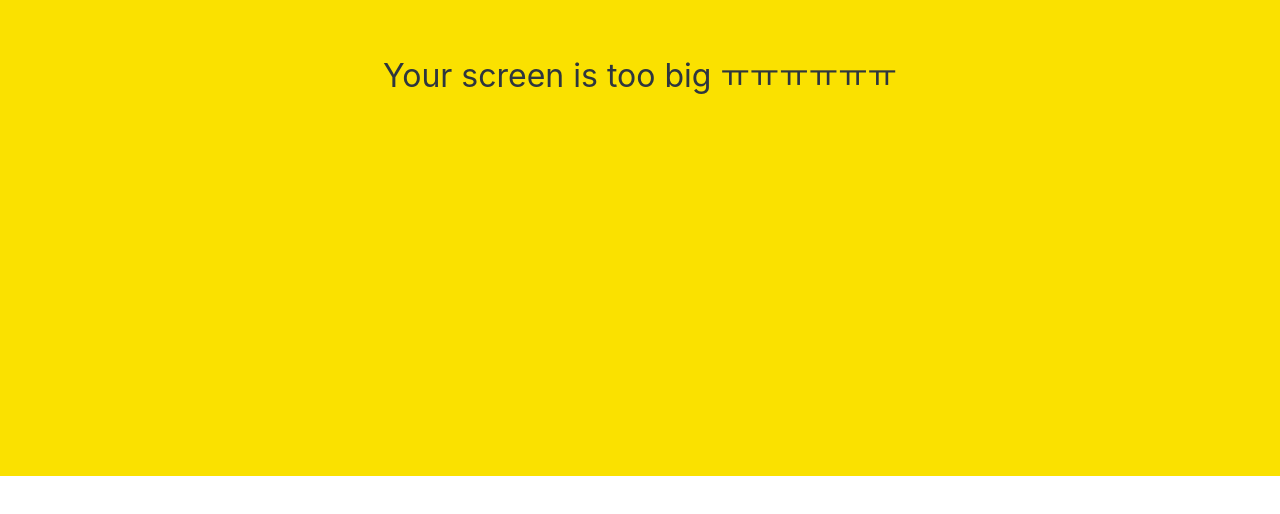
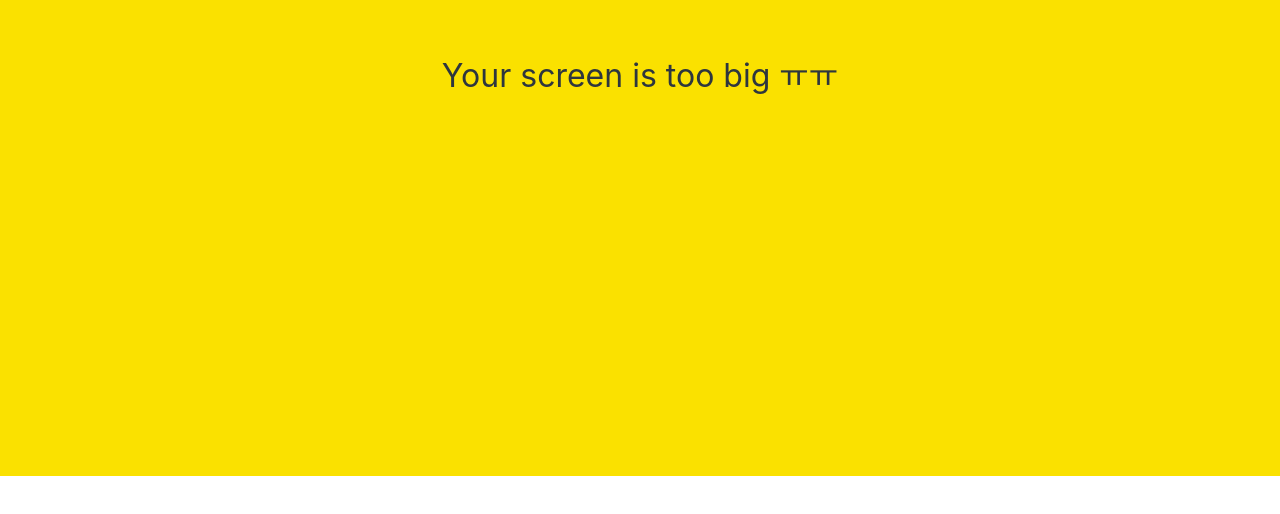
Before and after one commit to lsc0801kr/kokoa-clone-2021, a plain HTML site: page friends.html in a window 1280 px wide. Shown: the part 324-838 px from the top of the page. Drawn offline with Linux system fonts and the light colour scheme.

Commit message:
Update friends.html

```diff
--- a/friends.html
+++ b/friends.html
@@ -110,7 +110,7 @@
     </div>
 
     <div id="no-mobile">
-      <span>Your screen is too big ㅠㅠㅠㅠㅠㅠ</span>
+      <span>Your screen is too big ㅠㅠ</span>
     </div>
 
     <script
```
